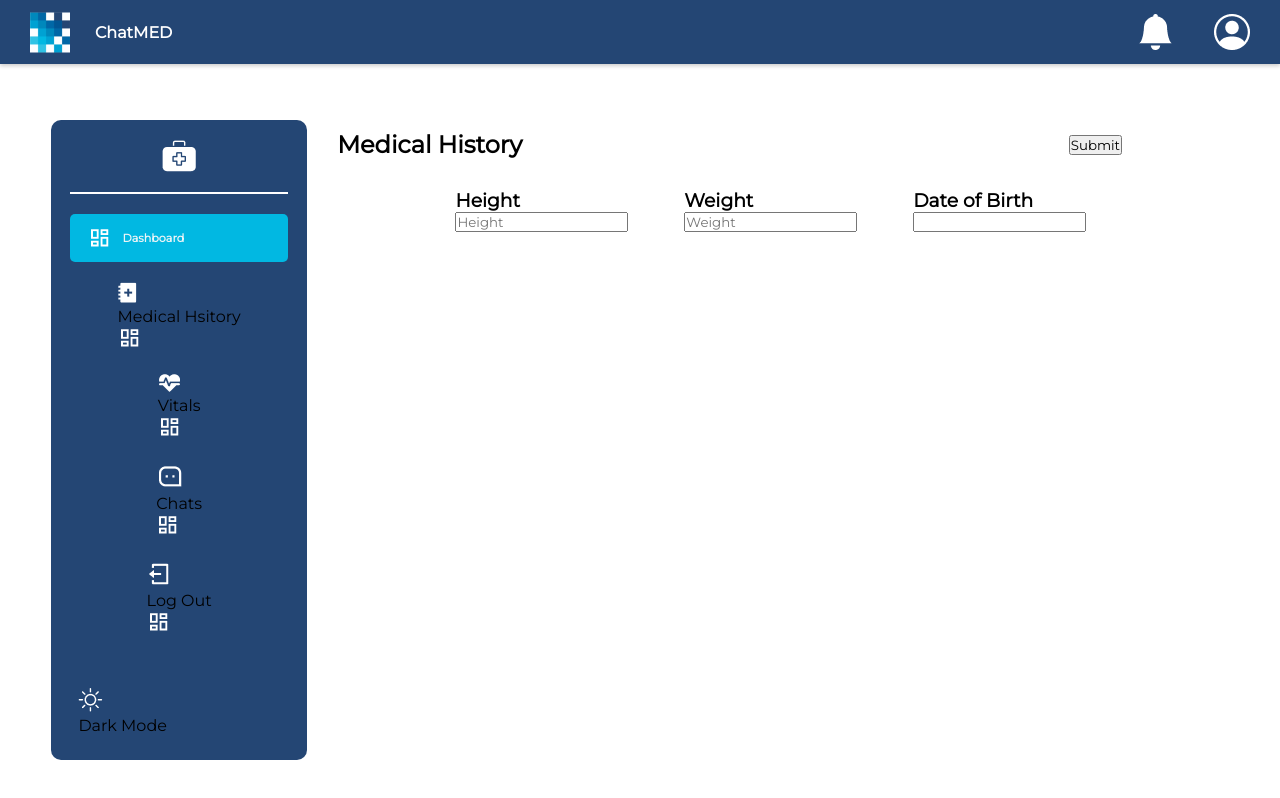
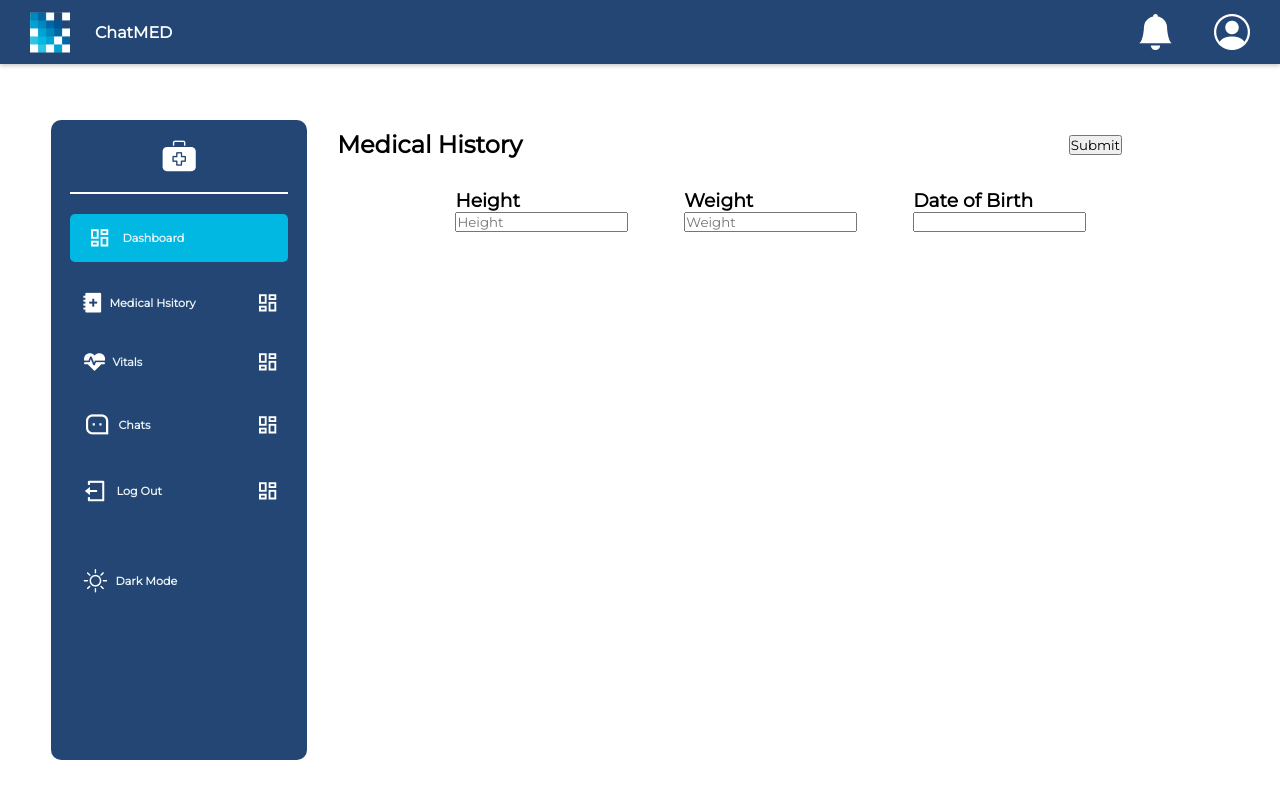
Before and after one commit to mohamad-shoumar/ChatMED, a React (Create React App) app in the folder frontend/: page /medicalhistory in a window 1280 px wide. Built offline with nearby package versions, Linux system fonts and the light colour scheme.

Commit message:
finished styling of sidebar

```diff
--- a/frontend/src/styles/SideNavBar/SideNavBar.module.scss
+++ b/frontend/src/styles/SideNavBar/SideNavBar.module.scss
@@ -59,3 +59,33 @@
   size: 0.2rem;
   margin-top: 25px;
 }
+
+.link {
+  display: flex;
+  justify-content: space-between;
+  align-items: center;
+  gap: 10px;
+  width: 85%;
+  border-radius: 5px;
+  padding: 5px 8px;
+  size: 0.2rem;
+}
+.word {
+  color: $background;
+  font-weight: bold;
+  font-size: 0.7rem;
+  font-weight: bold;
+}
+.linkleft {
+  display: flex;
+  justify-content: flex-start;
+  align-items: center;
+  gap: 7px;
+  width: 85%;
+  border-radius: 5px;
+  padding: 5px 5px;
+  size: 0.2rem;
+  font-weight: bold;
+  font-size: 0.5rem;
+  font-weight: bold;
+}
```
